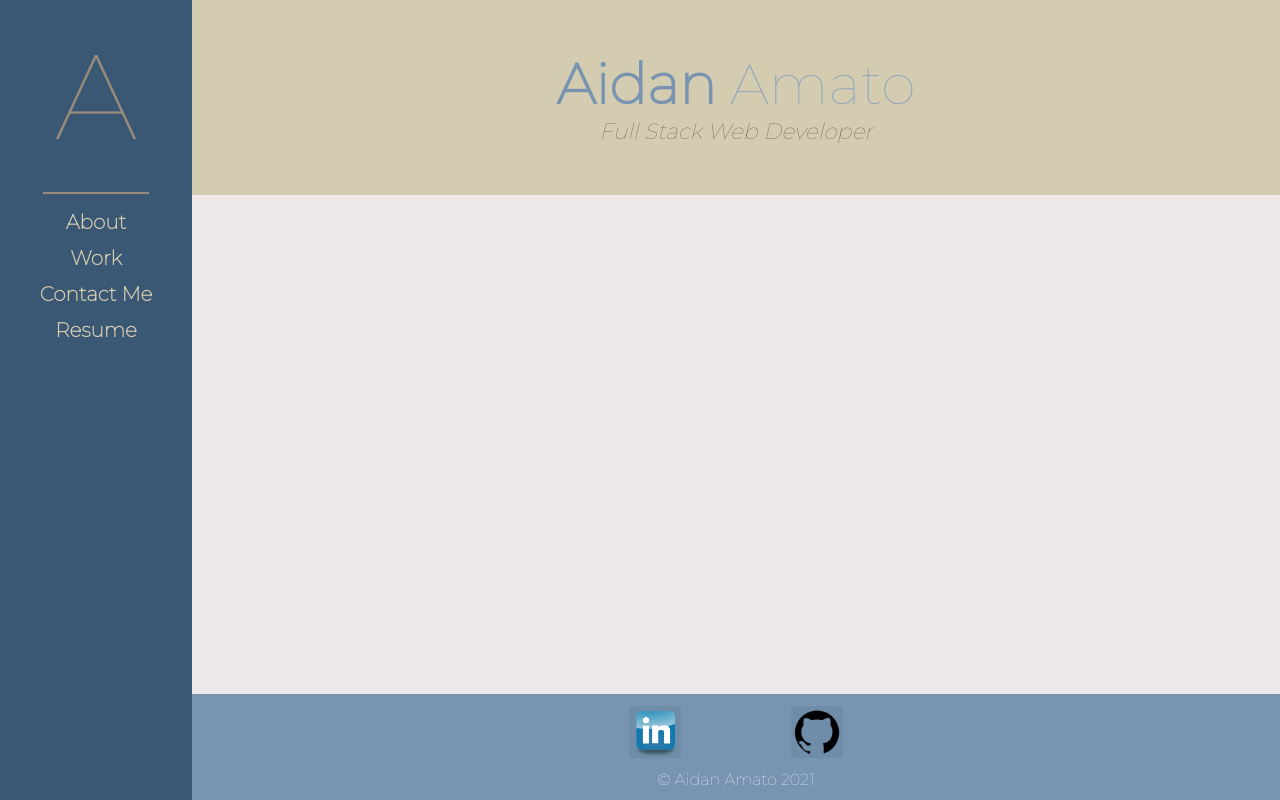
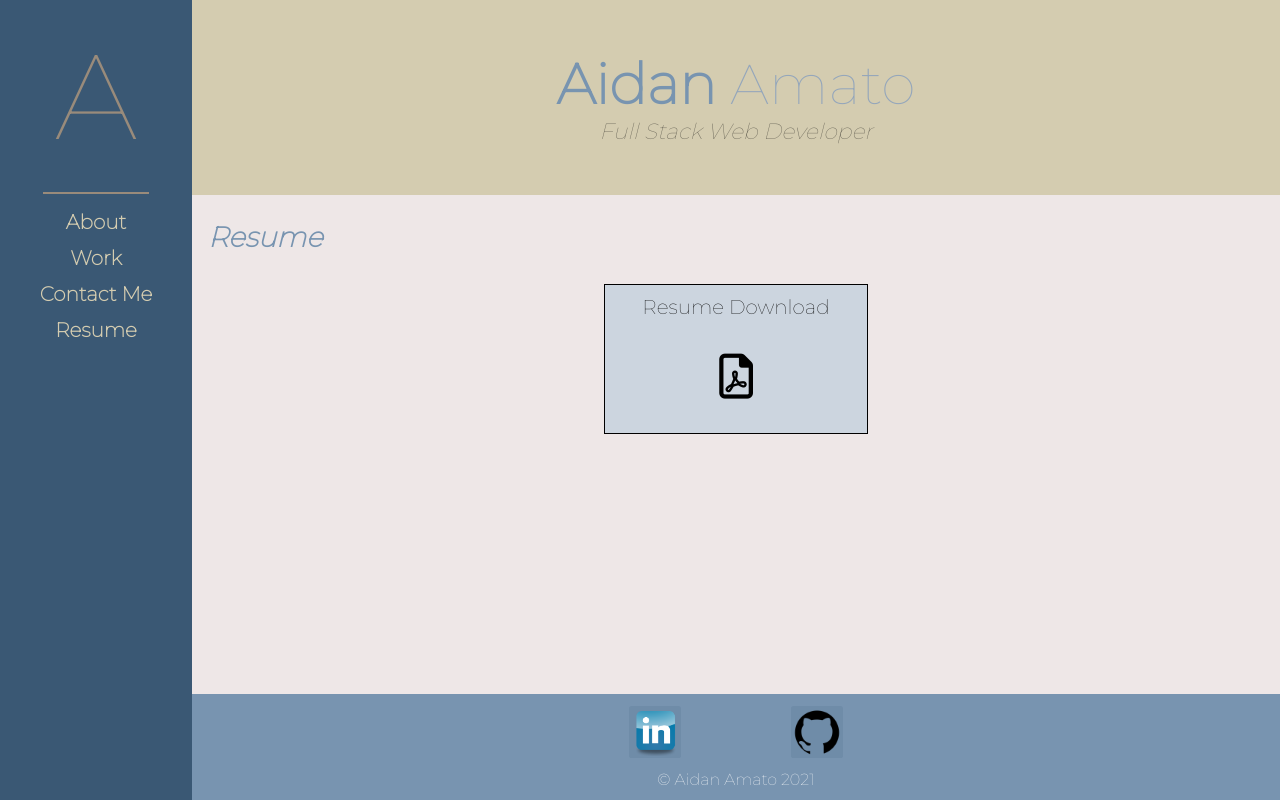
Before and after one commit to aidanamato/react-portfolio, a React (Create React App) app: page / in a window 1280 px wide. Both pictures are taken after a click on the element "Resume". Built offline with nearby package versions, Linux system fonts and the light colour scheme.

Commit message:
add resume link

```diff
--- a/public/index.html
+++ b/public/index.html
@@ -28,6 +28,7 @@
     <link rel="preconnect" href="https://fonts.googleapis.com">
     <link rel="preconnect" href="https://fonts.gstatic.com" crossorigin>
     <link href="https://fonts.googleapis.com/css2?family=Montserrat:wght@100&display=swap" rel="stylesheet">
+    <link rel="stylesheet" href="https://cdnjs.cloudflare.com/ajax/libs/font-awesome/6.0.0-beta2/css/all.min.css" integrity="sha512-YWzhKL2whUzgiheMoBFwW8CKV4qpHQAEuvilg9FAn5VJUDwKZZxkJNuGM4XkWuk94WCrrwslk8yWNGmY1EduTA==" crossorigin="anonymous" referrerpolicy="no-referrer" />
   </head>
   <body>
     <noscript>You need to enable JavaScript to run this app.</noscript>
--- a/src/components/Main/Resume/index.js
+++ b/src/components/Main/Resume/index.js
@@ -1,9 +1,16 @@
 import React from "react";
+import resumePdf from '../../../assets/aidan_amato_resume.pdf';
 
 function Resume() {
   return (
     <section id="resume" className="resume">
-
+        <h2 className="section-title">Resume</h2>
+        <a href={resumePdf} target="_blank" rel="noreferrer">
+          <div className="resume-card">
+            <p>Resume Download</p>
+            <i className="far fa-file-pdf"></i>
+          </div>
+        </a>
     </section>
   );
 }
--- a/src/index.css
+++ b/src/index.css
@@ -207,7 +207,7 @@ aside p {
   margin: auto;
   padding: 10px;
   border: 1px solid black;
-  background-color: var(--color-5-bright)
+  background-color: var(--color-5-bright);
 }
 
 .error-message {
@@ -247,8 +247,35 @@ aside p {
   background-color: var(--color-3);
   color: var(--color-2);
   font-size: 12px;
+  cursor: pointer;
 }
 /* Contact Styles End */
+
+/* Resume Styles Start */
+.resume-card {
+  margin: 30px auto 0;
+  width: 60%;
+  height: 100px;
+  padding: 10px;
+  border: 1px solid black;
+  text-align: center;
+  background-color: var(--color-5-bright);
+  cursor: pointer;
+}
+
+.resume-card:hover {
+  background-color: var(--color-4);
+}
+
+.resume-card p {
+  font-size: 16px;
+  margin-bottom: 15px;
+}
+
+.fa-file-pdf {
+  font-size: 36px;
+}
+/* Resume Styles End */
 
 /* Footer Styles Start */
 footer {
@@ -355,6 +382,21 @@ footer p {
     width: 60%;
   }
   /* Contact Styles End */
+
+  /* Resume Styles Start */
+  .resume-card {
+    width: 35%;
+    height: 125px;
+  }
+
+  .resume-card p {
+    padding-bottom: 20px;
+  }
+
+  .fa-file-pdf {
+    font-size: 45px;
+  }
+  /* Resume Styles End */
 
   /* Footer Styles Start */
   footer {
@@ -532,6 +574,17 @@ footer p {
 
   /* Contact Styles End */
 
+  /* Resume Styles Start */
+  .resume-card {
+    width: 25%;
+    height: 150px;
+  }
+
+  .resume-card p {
+    font-size: 20px;
+  }
+  /* Resume Styles End */
+
   /* Footer Styles Start */
   footer {
     height: 106px;
```
Also changed, not shown: 1 other file (tests, documents, lock files or other folders).
